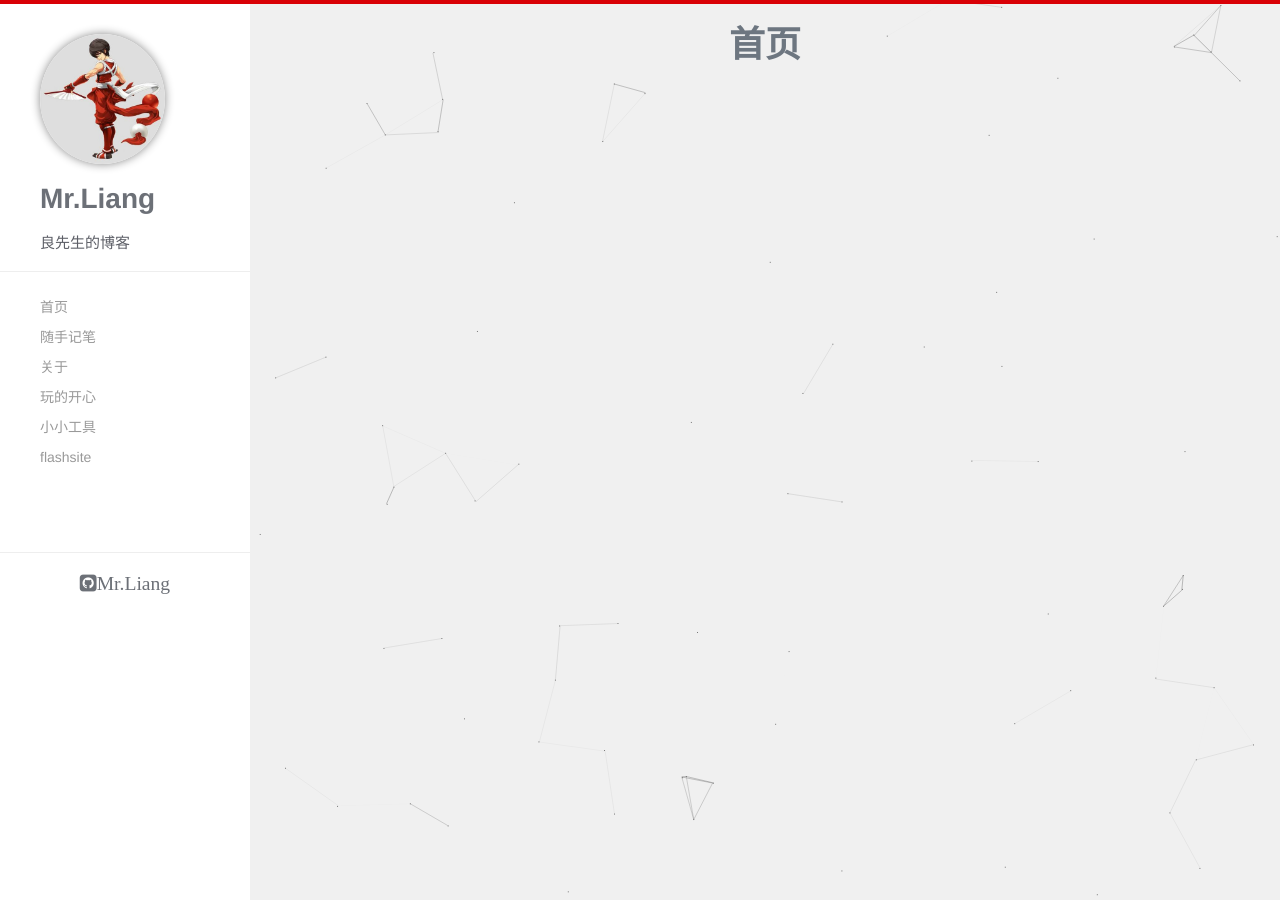
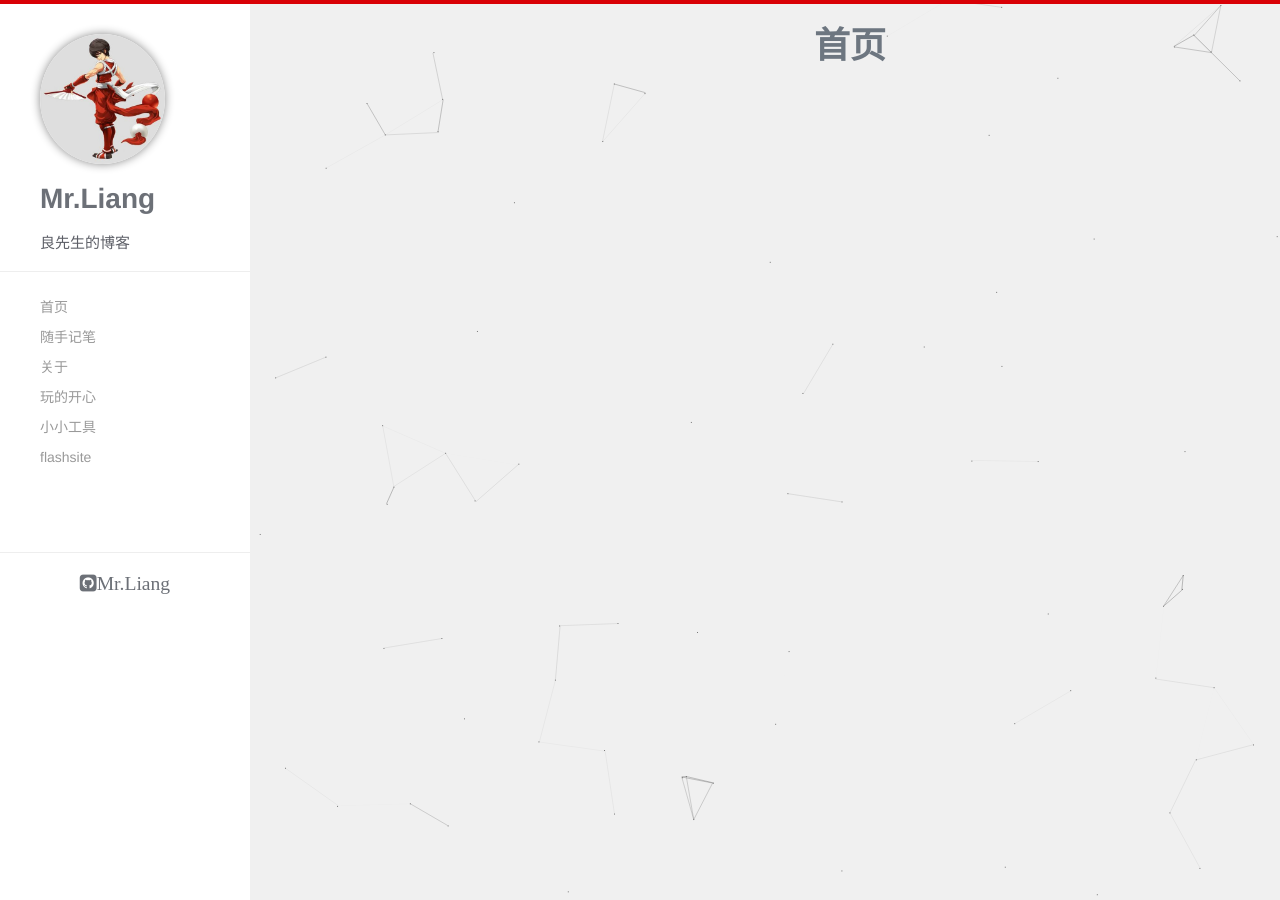
Before and after one commit to liangrengongzuoshi/liangzai.pub, a Jekyll site: the page built from index.html, in a window 1280 px wide. Built offline with Jekyll 4.4.1, drawn with Linux system fonts in a browser that asks for light colours; nearby versions of some CDN libraries.

Commit message:
css 调整

```diff
--- a/_layouts/default.html
+++ b/_layouts/default.html
@@ -9,10 +9,9 @@
     {% include scripts.html %}
     <div id = "wrapper">
       {%include navigation.html %}
-      <!--<div class="container">
+      <div class="container">
         {{ content }}
-      </div>-->
-	{{ content}}
+      </div>
       <!--{% include footer.html %}-->
     </div>
   </body>
--- a/css/hc.css
+++ b/css/hc.css
@@ -13,7 +13,7 @@ body
 h1,h2,h3,h4,h5,h6
 {
   font-family:"Helvetica Neue", helvetica, "Open Sans", sans-serif;
-  color:#d90006
+ /* color:#d90006*/
 }
 
 h1
@@ -59,7 +59,7 @@ p
 
 .container
 {
-  width:800px;
+  /*width:800px;*/
   margin:1px auto;
 }
 
@@ -381,8 +381,10 @@ img
 
 #article
 {
+
+  width:800px;
   margin-bottom:30px;
-  margin-top:30px;
+  margin:30px auto;
   background-color:#fff;
   box-shadow:1px 1px 0 1px #e8e8e8;
   padding:10px 40px 0
```
